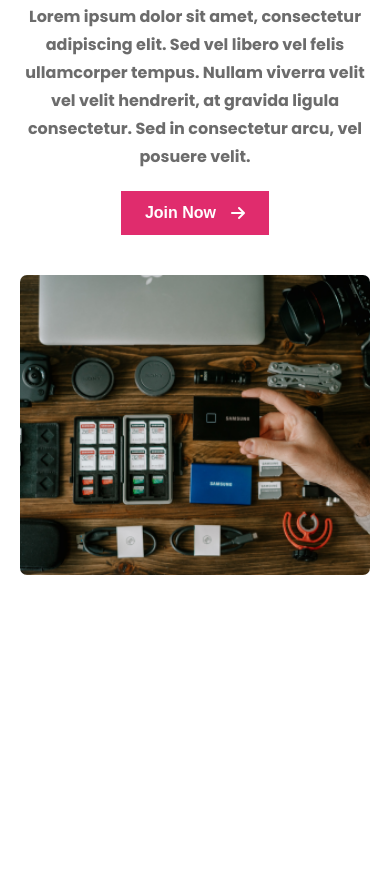
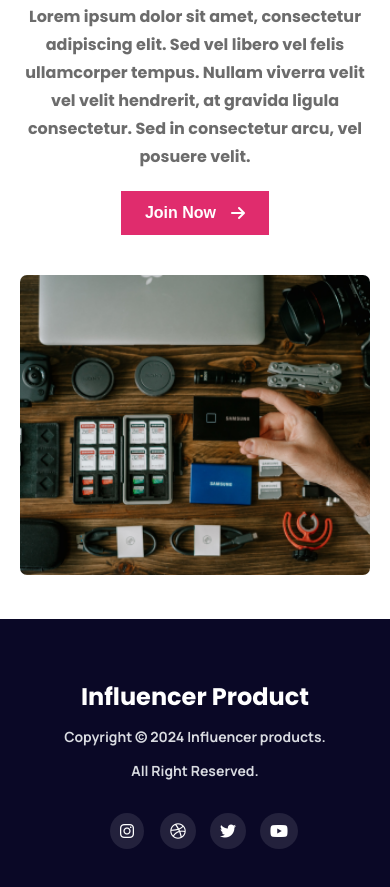
Before and after one commit to abdurrahmanmahmud5981/ph-influencer-gear, a plain HTML site: page index.html in a window 390 px wide. Shown: the part 6094-6981 px from the top of the page. Before the commit the page ends 6713 px from the top, so only its background shows below. Drawn offline with Linux system fonts and the light colour scheme.

Commit message:
footer  section design complete and also responsive

```diff
--- a/index.html
+++ b/index.html
@@ -331,6 +331,18 @@
         <!-- featured products section end -->
 
     </main>
-    <footer></footer>
+    <footer>
+        <div class="footer-info">
+            <h2 class="footer-title">Influencer Product</h2>
+            <p class="footer-description">Copyright &copy; 2024 Influencer products. </p>
+            <p class="footer-description"> All Right Reserved.</p>
+            <div class="footer-socile-icons">
+                <a href="#"><i class="fa-brands fa-instagram"></i></a>
+                <a href="#"><i class="fa-brands fa-dribbble"></i></a>
+                <a href="#"><i class="fa-brands fa-twitter"></i></a>
+                <a href="#"><i class="fa-brands fa-youtube"></i></a>
+            </div>
+        </div>
+    </footer>
   </body>
 </html>
--- a/styles/style.css
+++ b/styles/style.css
@@ -3,6 +3,9 @@
 font-family:poppins,Inter,roboto,sans-serif;
 */
 @import url("https://fonts.googleapis.com/css2?family=Inter:wght@100..900&family=Poppins:ital,wght@0,100;0,200;0,300;0,400;0,500;0,600;0,700;0,800;0,900;1,100;1,200;1,300;1,400;1,500;1,600;1,700;1,800;1,900&family=Roboto:ital,wght@0,100;0,300;0,400;0,500;0,700;0,900;1,100;1,300;1,400;1,500;1,700;1,900&display=swap");
+
+/*  */
+@import url('https://fonts.googleapis.com/css2?family=Manrope:wght@200..800&display=swap');
 
 :root {
   --font-roboto: "Roboto", sans-serif;
@@ -274,3 +277,52 @@ letter-spacing: 0px;
 .featured-btn{
  border-radius: 0;
 }
+
+/* footer styles */
+footer{
+    background: rgb(10, 8, 38);
+    color: white;
+    padding: 60px 0;
+}
+.footer-info{
+    display: flex;
+    gap: 10px;
+    justify-content: space-between;
+    flex-direction: column;
+    align-items: center;
+}
+.footer-title{
+font-family: var(--font-poppins);
+font-size: var(--font-24);
+font-weight: 700;
+line-height: 36px;
+letter-spacing: 0px;
+}
+.footer-description{
+    color: rgb(217, 219, 225);
+font-family: Manrope;
+font-size: var(--font-14);
+font-weight: 700;
+line-height: 24px;
+letter-spacing: 0%;
+text-align: left;
+}
+.footer-socile-icons{
+    display: flex;
+    gap: 30px;
+    justify-content: center;
+    align-items: center;
+    margin-block: 20px;
+}
+.footer-socile-icons a{
+    text-decoration: none;
+    color: white;
+    width: 20px;
+    height: 20px;
+}
+.footer-socile-icons i{
+    padding: 10px;
+    background: rgba(255, 255, 255,.1);
+    border-radius: 50%;
+
+}
```
